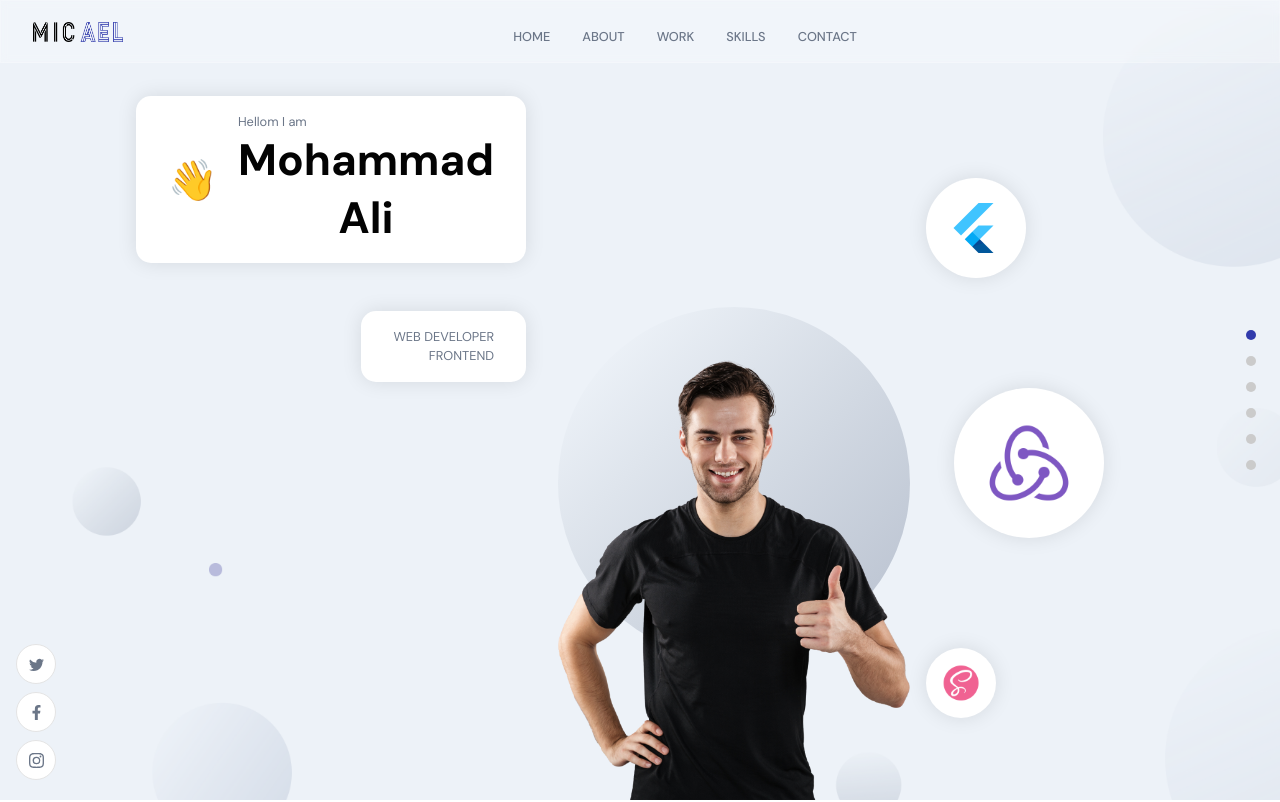
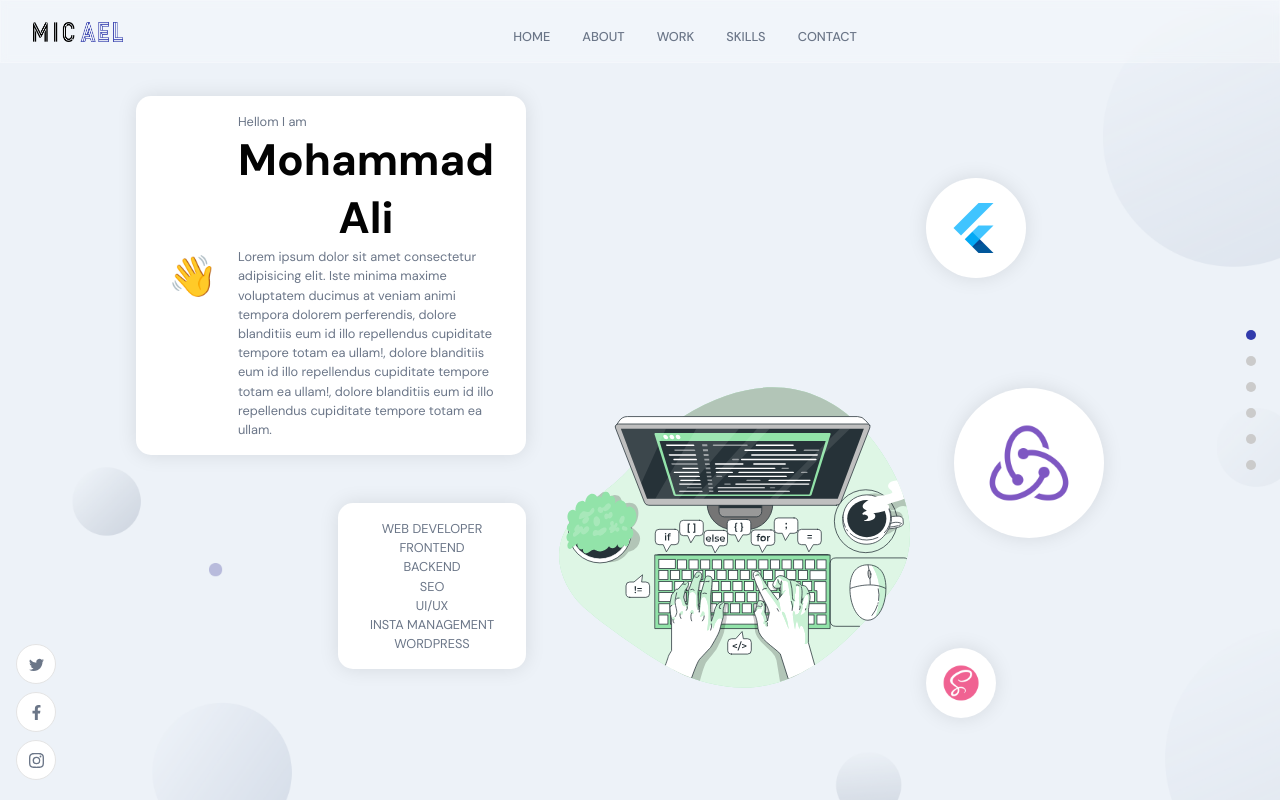
Before and after one commit to mohammadali-amd/portofilo, a React (Create React App) app: page / in a window 1280 px wide. Shown: the top 802 px of the page. Built offline with nearby package versions, Linux system fonts and the light colour scheme.

Commit message:
update header

```diff
--- a/src/constants/images.js
+++ b/src/constants/images.js
@@ -24,6 +24,8 @@ import about03 from '../assets/about03.png';
 import about04 from '../assets/about04.png';
 
 import profile from '../assets/profile.png';
+import header_pic from '../assets/header_pic.svg';
+import person from '../assets/person.png';
 import circle from '../assets/circle.svg';
 import logo from '../assets/logo.png';
 
@@ -60,6 +62,8 @@ export default {
   about03,
   about04,
   profile,
+  header_pic,
+  person,
   circle,
   logo,
   adidas,
--- a/src/container/Header/Header.jsx
+++ b/src/container/Header/Header.jsx
@@ -29,11 +29,17 @@ const Header = () => {
               <div style={{ marginLeft: 20 }}>
                 <p className='p-text'>Hellom I am</p>
                 <h1 className="head-text">Mohammad Ali</h1>
+                <p className='p-text'>Lorem ipsum dolor sit amet consectetur adipisicing elit. Iste minima maxime voluptatem ducimus at veniam animi tempora dolorem perferendis, dolore blanditiis eum id illo repellendus cupiditate tempore totam ea ullam!, dolore blanditiis eum id illo repellendus cupiditate tempore totam ea ullam!, dolore blanditiis eum id illo repellendus cupiditate tempore totam ea ullam.</p>
               </div>
             </div>
             <div className="tag-cmp app__flex">
               <p className='p-text'>Web Developer</p>
               <p className='p-text'>Frontend</p>
+              <p className='p-text'>Backend</p>
+              <p className='p-text'>Seo</p>
+              <p className='p-text'>UI/UX</p>
+              <p className='p-text'>Insta management</p>
+              <p className='p-text'>Wordpress</p>
             </div>
           </div>
         </motion.div>
@@ -43,11 +49,11 @@ const Header = () => {
           transition= {{ duration: 0.5, delayChildren: 0.5 }}
           className= 'app__header-img'
         >
-          <img src={images.profile} alt="profile_bg" />
+          {/* <img src={images.person} alt="profile_bg" /> */}
           <motion.img
             whileInView={{ scale: [0, 1] }}
             transition={{ duration: 1, ease: 'easeInOut' }}
-            src={images.circle}
+            src={images.header_pic}
             alt="profile_circle"
             className="overlay_circle"
           />
--- a/src/container/Header/Header.scss
+++ b/src/container/Header/Header.scss
@@ -77,7 +77,7 @@
       p {
         width: 100%;
         text-transform: uppercase;
-        text-align: right;
+        text-align: center;
       }
     }
 
@@ -178,19 +178,21 @@
       width: 100%;
       object-fit: contain;
       z-index: 1;
+      padding-bottom: 7rem;
     }
 
     .overlay_circle {
-      position: absolute;
+      // position: absolute;
       left: 0;
       right: 0;
       bottom: 0;
       z-index: 0;
       width: 100%;
-      height: 90%;
+      // height: 90%;
     }
 
     @media screen and (max-width: 1200px) {
-      margin: 2rem 0;
+      margin-top: 6rem;
+      width: 110%;
     }
   }
```
Also changed, not shown: src/assets/header_pic.svg (added), src/assets/person.png (added).
